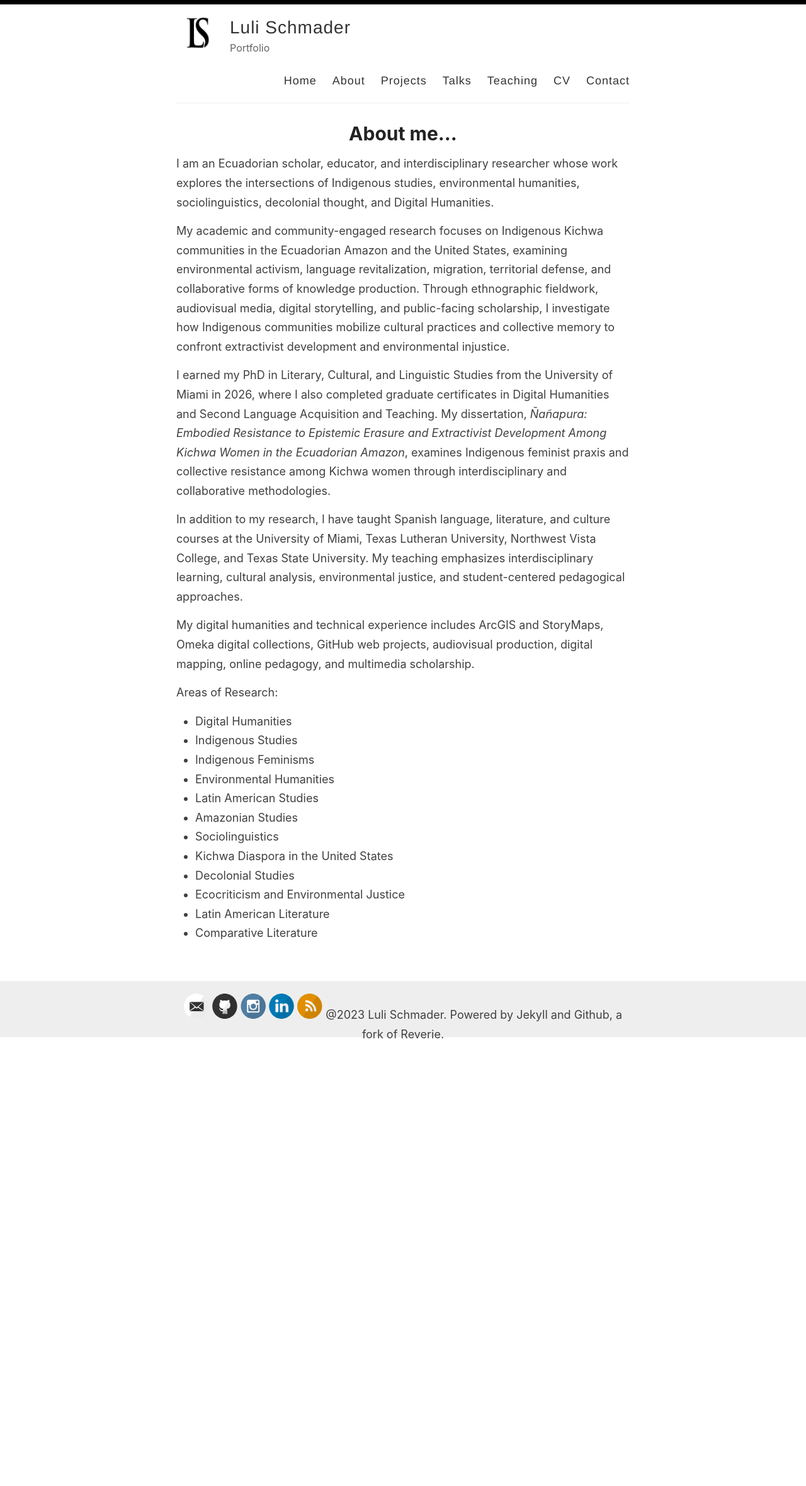
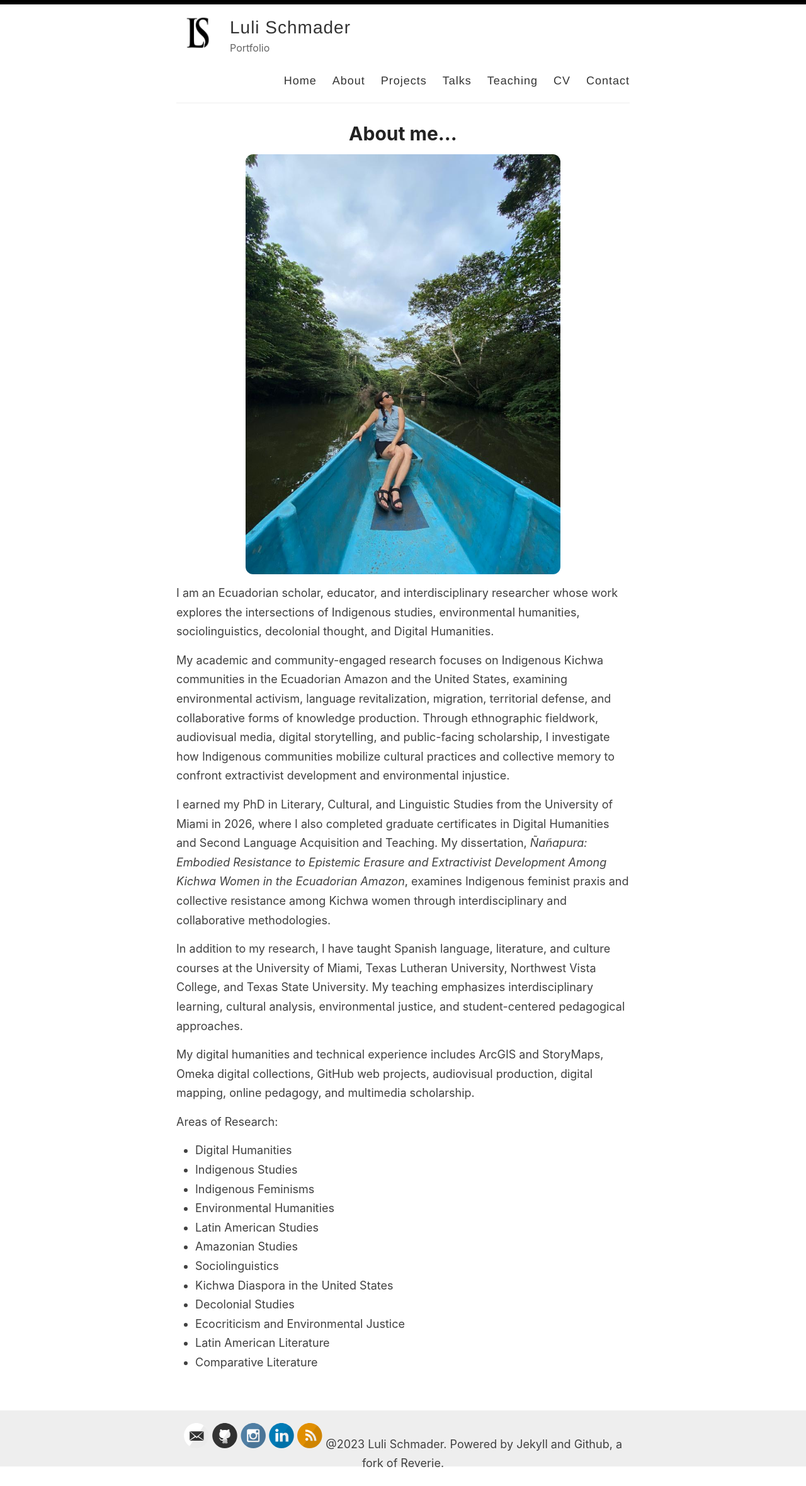
Before and after one commit to lulischmader/lulischmader.github.io, a Jekyll site: the page built from _pages/about.md, in a window 1280 px wide. Shown: the whole page at 63% size. Built offline with Jekyll 4.4.1, drawn with Linux system fonts in a browser that asks for light colours; before the commit the page ends 1678 px from its top, so only the background shows below that.

Commit message:
Update about.md

```diff
--- a/_pages/about.md
+++ b/_pages/about.md
@@ -3,6 +3,10 @@ layout: page
 title: About me...
 permalink: /about/
 ---
+
+<p align="center">
+  <img src="/images/Luli_canoa.jpg" alt="Fieldwork in the Ecuadorian Amazon" width="500" style="border-radius: 12px;">
+</p>
 
 I am an Ecuadorian scholar, educator, and interdisciplinary researcher whose work explores the intersections of Indigenous studies, environmental humanities, sociolinguistics, decolonial thought, and Digital Humanities.
 
```
